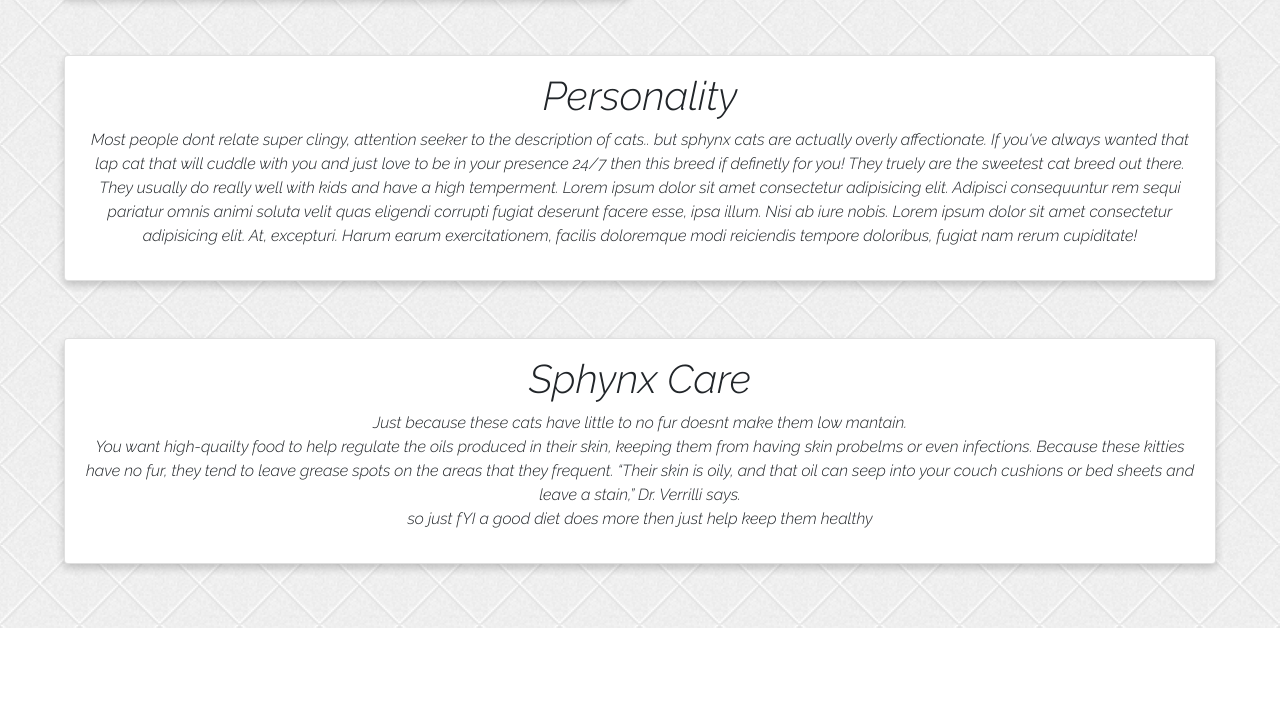
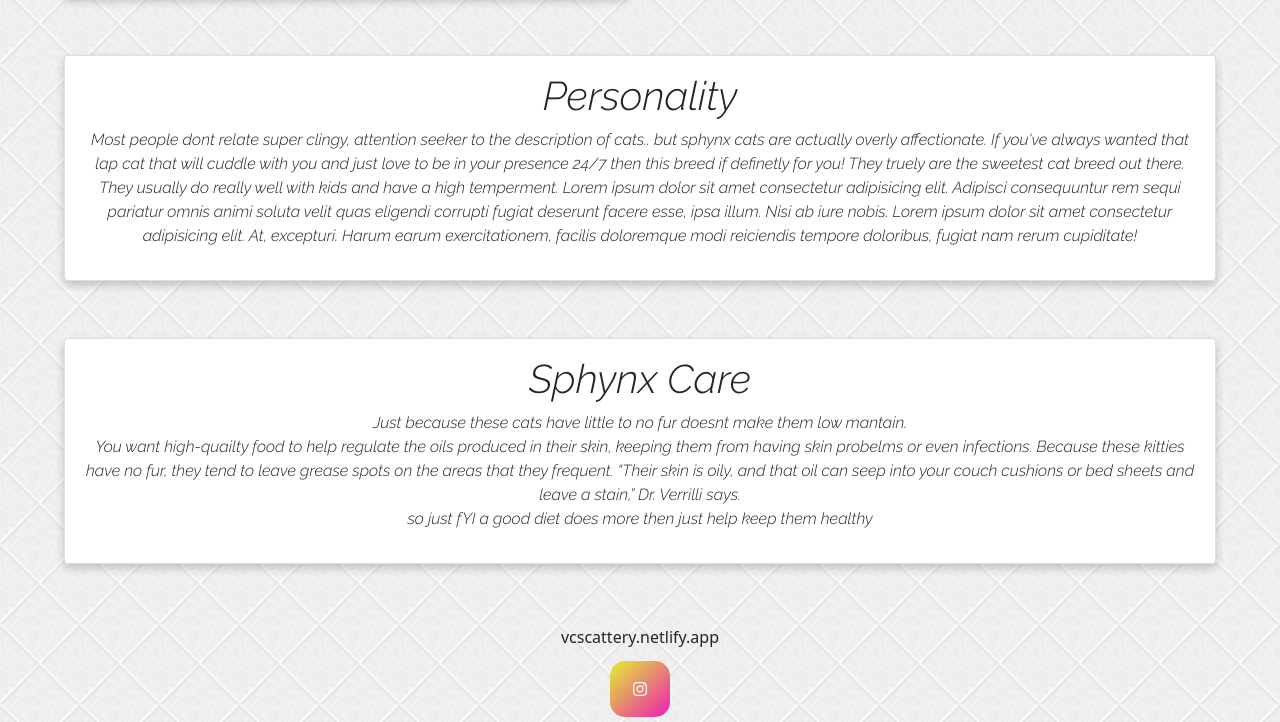
Before and after one commit to Tabbs18/VolusiaCountySphynx, a plain HTML site: page assests/about.html in a window 1280 px wide. Shown: the part 655-1377 px from the top of the page. Before the commit the page ends 1283 px from the top, so only its background shows below. Drawn offline with nearby package versions, Linux system fonts and the light colour scheme.

Commit message:
made minor changes to the footer

```diff
--- a/assests/about.html
+++ b/assests/about.html
@@ -5,7 +5,7 @@
   <meta charset="UTF-8">
   <meta http-equiv="X-UA-Compatible" content="IE=edge">
   <meta name="viewport" content="width=device-width, initial-scale=1.0">
-  <title>Volusia County Sphynx</title>
+  <title>Volusia County Sphynx Cattery</title>
   <link rel="icon" type="img/png" href="./images/paw-logo.png" />
   <link rel="stylesheet" href="./css/style.css">
   <script src="https://kit.fontawesome.com/8663451abd.js" crossorigin="anonymous"></script>
@@ -66,9 +66,10 @@
       <div class="col-md-6">
 
         <div class="video">
-          <iframe width="420" height="340" src="http://www.youtube.com/embed/D8VmeNME6fI">
+          <iframe width="420" height="340" src="https://www.youtube.com/embed/D8VmeNME6fI" alt="">
           </iframe>
         </div>
+
       </div>
 
 
@@ -144,6 +145,14 @@
       </div>
     </div>
   </nav> -->
+  <div class="footer">
+    <footer>
+      <h6>vcscattery.netlify.app
+      </h6>
+      <a href="https://instagram.com/vcscattery?igshid=YmMyMTA2M2Y=" class="fa fa-instagram"></a>
+
+    </footer>
+  </div>
 
   <script src="https://cdn.jsdelivr.net/npm/bootstrap@5.1.3/dist/js/bootstrap.bundle.min.js"
     integrity="sha384-ka7Sk0Gln4gmtz2MlQnikT1wXgYsOg+OMhuP+IlRH9sENBO0LRn5q+8nbTov4+1p" crossorigin="anonymous">
--- a/assests/css/style.css
+++ b/assests/css/style.css
@@ -41,6 +41,7 @@ body {
     font-family: 'EB Garamond', serif;
     font-family: 'Open Sans Condensed', sans-serif;
     font-family: 'Raleway', sans-serif;
+
 }
 
 .card {
@@ -76,3 +77,27 @@ body {
     align-items: center;
     padding: 5%;
 }
+
+.fa {
+    padding: 20px;
+    width: 60px;
+    text-align: center;
+    text-decoration: none;
+    margin: 5px 2px;
+    border-radius: 15px;
+  }
+
+  .fa:hover {
+      opacity: 0.7;
+  }
+
+
+  .fa-instagram {
+    background-color: blue; /* For browsers that do not support gradients */
+    background-image: linear-gradient(to bottom right, rgb(225, 241, 49), rgb(237, 30, 178));
+    color: white;
+  }
+
+  .footer{
+      text-align: center;
+  }
```
Also changed, not shown: assests/avalible-kittens.html (+9 -0 lines), assests/contact.html (+13 -4 lines), assests/gallery.html (+33 -2 lines), index.html (+3 -3 lines), assests/images/pinkie4.png (added), assests/images/toby3.png (added).
